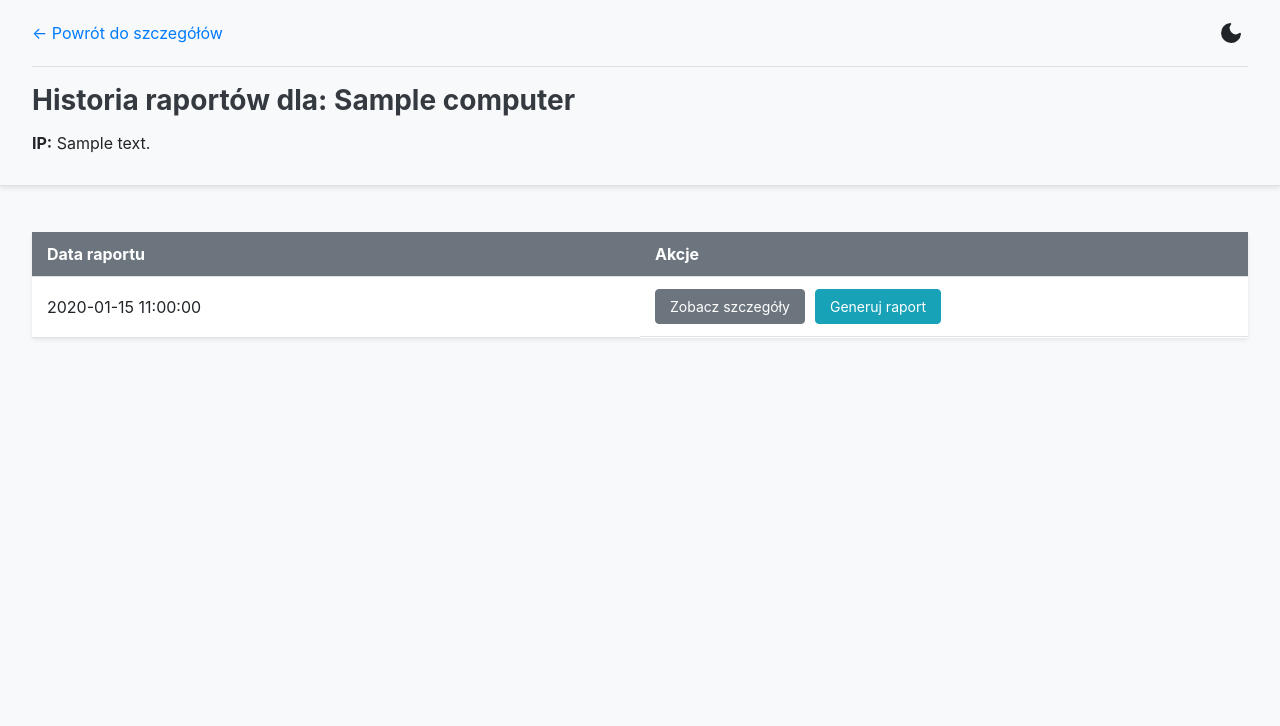
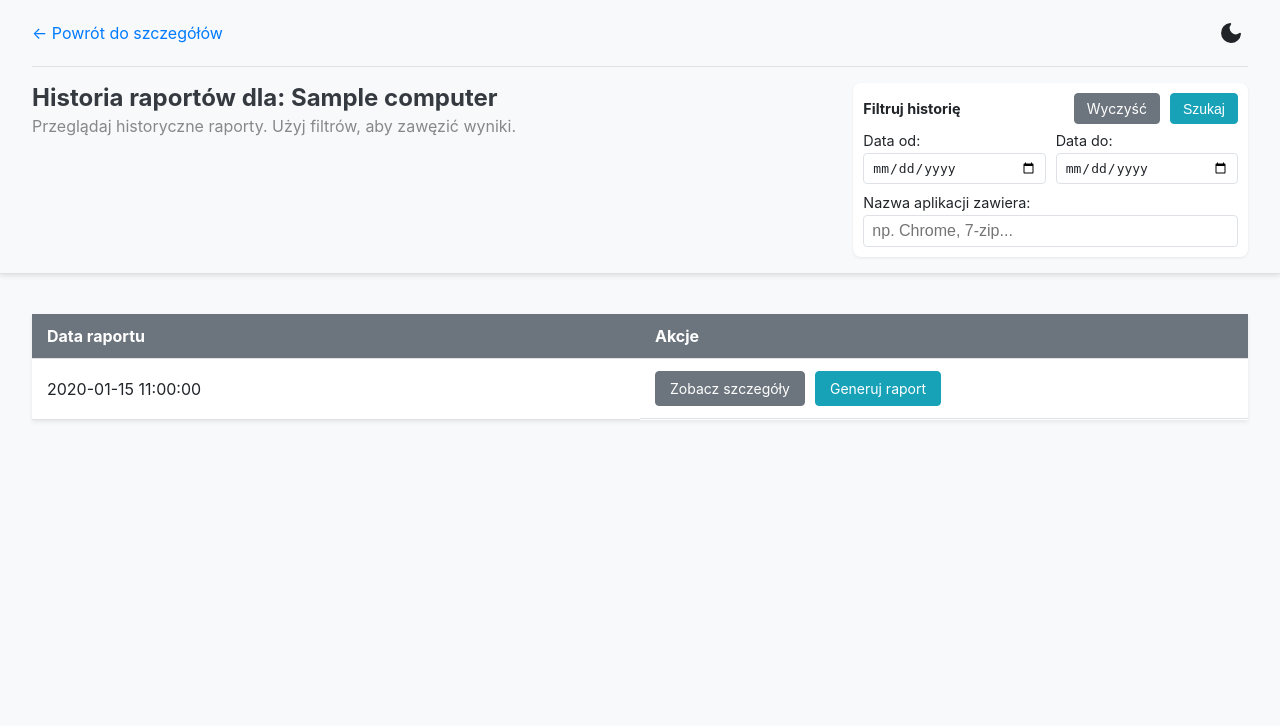
Before and after one commit to MarcinCichy/winget_agent_new, a Flask app: template winget_dashboard/templates/history.html in a window 1280 px wide. Shown: the top 726 px of the page. Run offline with Flask 3, Linux system fonts and the light colour scheme; the template is opened without the code that fills it: most values are stand-ins (such as "Sample title", 1, 10 or a date in 2020).

Commit message:
feat(history): Implement search functionality and UI fixes
Introduces advanced filtering capabilities on the computer history page and resolves key user interface bugs.

Features:
- Added a search form allowing users to filter reports by:
    - A date range (from-to).
    - A single day (if only the "from" date is provided).
    - A keyword in the application's name.
- Implemented a "Clear" button to easily reset the search criteria.

Fixes & UX Improvements:
- Fixed an issue where the fixed header would overlap the page content. Replaced static padding with a dynamic JS solution that adjusts the layout based on the actual header height.
- Simplified the date inputs by removing the time selector (`input type="date"`).
- The date input fields are now positioned side-by-side to save vertical space and improve the form's layout.

```diff
--- a/winget_dashboard/db.py
+++ b/winget_dashboard/db.py
@@ -142,12 +142,46 @@ class DatabaseManager:
                 (report_id,)).fetchall()
         return {"computer": computer, "apps": apps, "updates": updates}
 
-    def get_computer_history(self, hostname):
+    def get_computer_history(self, hostname, search_params=None):
         computer = self._execute("SELECT * FROM computers WHERE hostname = ? COLLATE NOCASE", (hostname,)).fetchone()
-        if not computer: return None
-        reports = self._execute(
-            "SELECT id, report_timestamp FROM reports WHERE computer_id = ? ORDER BY report_timestamp DESC",
-            (computer['id'],)).fetchall()
+        if not computer:
+            return None
+
+        computer_id = computer['id']
+        params = [computer_id]
+
+        query = "SELECT DISTINCT r.id, r.report_timestamp FROM reports r "
+
+        if search_params and search_params.get('keyword'):
+            query += "JOIN applications a ON r.id = a.report_id "
+
+        query += "WHERE r.computer_id = ? "
+
+        if search_params:
+            if search_params.get('keyword'):
+                query += "AND a.name LIKE ? "
+                params.append(f"%{search_params['keyword']}%")
+
+            # NOWA LOGIKA OBSŁUGI DAT
+            start_date = search_params.get('start_date')
+            end_date = search_params.get('end_date')
+
+            if start_date:
+                # Jeśli podano datę początkową, zawsze filtrujemy od jej początku
+                query += "AND r.report_timestamp >= ? "
+                params.append(f"{start_date} 00:00:00")
+
+                # Ustal datę końcową zakresu.
+                # Jeśli nie podano daty końcowej, użyj daty początkowej jako końca.
+                final_end_date = end_date if end_date else start_date
+
+                query += "AND r.report_timestamp <= ? "
+                params.append(f"{final_end_date} 23:59:59")
+
+        query += "ORDER BY r.report_timestamp DESC"
+
+        reports = self._execute(query, tuple(params)).fetchall()
+
         return {"computer": computer, "reports": reports}
 
     def create_task(self, computer_id, command, payload):
@@ -209,7 +243,6 @@ class DatabaseManager:
         self._execute(f"DELETE FROM tasks WHERE id IN ({placeholders})", task_ids, commit=True)
         logging.info(f"Usunięto zadania o ID: {task_ids}")
 
-    # TA FUNKCJA BYŁA BRAKUJĄCA w jednej z poprzednich wersji
     def get_computer_tasks(self, computer_id):
         tasks = self._execute(
             "SELECT payload, status FROM tasks WHERE computer_id = ? AND status NOT IN ('zakończone', 'błąd')",
@@ -217,8 +250,6 @@ class DatabaseManager:
         ).fetchall()
         return {row['payload']: row['status'] for row in tasks}
 
-    # TA FUNKCJA BYŁA BRAKUJĄCA w Twoim pliku
     def get_task_status(self, task_id):
         result = self._execute("SELECT status FROM tasks WHERE id = ?", (task_id,)).fetchone()
-        # Jeśli zadanie zostało usunięte (bo się zakończyło), zwróć 'zakończone'
         return result['status'] if result else "zakończone"
--- a/winget_dashboard/static/app.js
+++ b/winget_dashboard/static/app.js
@@ -1,4 +1,27 @@
 document.addEventListener('DOMContentLoaded', () => {
+
+    // --- NOWA FUNKCJA DO ZARZĄDZANIA UKŁADEM ---
+    const adjustLayout = () => {
+        const header = document.querySelector('.header-container');
+        const footer = document.querySelector('.main-footer');
+        const body = document.body;
+
+        if (header) {
+            // Pobierz wysokość nagłówka i dodaj 1.5rem (24px) marginesu
+            const headerHeight = header.offsetHeight;
+            body.style.paddingTop = `${headerHeight + 24}px`;
+        }
+        if (footer) {
+            // Pobierz wysokość stopki i dodaj 1rem (16px) marginesu
+            const footerHeight = footer.offsetHeight;
+            body.style.paddingBottom = `${footerHeight + 16}px`;
+        }
+    };
+
+    // Uruchom funkcję po załadowaniu strony i przy każdej zmianie rozmiaru okna
+    adjustLayout();
+    window.addEventListener('resize', adjustLayout);
+
 
     // --- FUNKCJE POMOCNICZE ---
     function forceReload() {
--- a/winget_dashboard/static/style.css
+++ b/winget_dashboard/static/style.css
@@ -31,9 +31,6 @@ body {
     background-color: var(--kolor-tla);
     color: var(--kolor-tekstu);
     transition: background-color 0.2s linear, color 0.2s linear;
-    /* Zwiększony padding, aby zrobić miejsce na dwuczęściowy nagłówek */
-    padding-top: 13.5rem;
-    padding-bottom: 3rem;
 }
 .main-content {
     padding-left: 2em;
@@ -101,6 +98,13 @@ tbody tr:hover { background-color: var(--kolor-tla-hover); }
     padding: 6px 12px;
     white-space: nowrap;
 }
+
+/* Nowy styl dla kontenera na przyciski w edytorze */
+.editor-actions {
+    display: flex;
+    gap: 10px;
+}
+
 .blacklist-editor textarea {
     width: 100%;
     box-sizing: border-box;
@@ -156,3 +160,35 @@ html.dark-mode #theme-toggle .moon-icon { display: none; }
 .form-group input, .form-group textarea { width: 100%; padding: 10px; border: 1px solid var(--kolor-tabeli-ramka); background-color: var(--kolor-tla-input); color: var(--kolor-tekstu); border-radius: 4px; box-sizing: border-box; }
 .form-group small { display: block; margin-top: 0.5rem; font-size: 0.85em; color: #888; }
 .form-group textarea { min-height: 120px; resize: vertical; font-family: inherit; }
+
+/* Nowe i zaktualizowane style dla formularza wyszukiwania w historii */
+.history-search-fields {
+    display: flex;
+    flex-direction: column;
+    gap: 10px;
+}
+
+.history-search-fields .form-group {
+    margin-bottom: 0;
+}
+
+.history-search-fields .form-group label {
+    font-size: 0.9em;
+    margin-bottom: 4px;
+    font-weight: normal;
+    color: var(--kolor-tekstu);
+}
+
+.history-search-fields .form-group input {
+    padding: 6px 8px;
+    font-size: 1em;
+}
+
+.date-range-fields {
+    display: flex;
+    gap: 10px; /* Odstęp między polami daty */
+}
+
+.date-range-fields .form-group {
+    flex: 1; /* Każde pole daty zajmuje tyle samo miejsca */
+}
--- a/winget_dashboard/templates/history.html
+++ b/winget_dashboard/templates/history.html
@@ -7,8 +7,40 @@
 {% endblock %}
 
 {% block sub_header %}
-    <h1>Historia raportów dla: {{ computer.hostname }}</h1>
-    <p><strong>IP:</strong> {{ computer.ip_address }}</p>
+<div class="header-sub-grid">
+    <div class="sub-grid-left">
+        <h1>Historia raportów dla: {{ computer.hostname }}</h1>
+        <p>Przeglądaj historyczne raporty. Użyj filtrów, aby zawęzić wyniki.</p>
+    </div>
+    <div class="sub-grid-right">
+        <form id="history-search-form" class="blacklist-editor" method="GET" action="">
+            <div class="editor-header">
+                <label>Filtruj historię</label>
+                <div class="editor-actions">
+                    <a href="{{ url_for('views.computer_history', hostname=computer.hostname) }}" class="action-btn btn-secondary">Wyczyść</a>
+                    <button type="submit" class="action-btn btn-report">Szukaj</button>
+                </div>
+            </div>
+
+            <div class="history-search-fields">
+                <div class="date-range-fields">
+                    <div class="form-group">
+                        <label for="start_date">Data od:</label>
+                        <input type="date" id="start_date" name="start_date" value="{{ search_params.start_date }}">
+                    </div>
+                    <div class="form-group">
+                        <label for="end_date">Data do:</label>
+                        <input type="date" id="end_date" name="end_date" value="{{ search_params.end_date }}">
+                    </div>
+                </div>
+                <div class="form-group">
+                    <label for="keyword">Nazwa aplikacji zawiera:</label>
+                    <input type="text" id="keyword" name="keyword" value="{{ search_params.keyword }}" placeholder="np. Chrome, 7-zip...">
+                </div>
+            </div>
+        </form>
+    </div>
+</div>
 {% endblock %}
 
 {% block content %}
@@ -30,7 +62,7 @@
             </tr>
             {% else %}
             <tr>
-                <td colspan="2">Brak raportów w historii dla tego komputera.</td>
+                <td colspan="2">Nie znaleziono raportów pasujących do kryteriów wyszukiwania.</td>
             </tr>
             {% endfor %}
         </tbody>
```
Also changed, not shown: winget_dashboard/views.py (+17 -2 lines), 1 other file.
